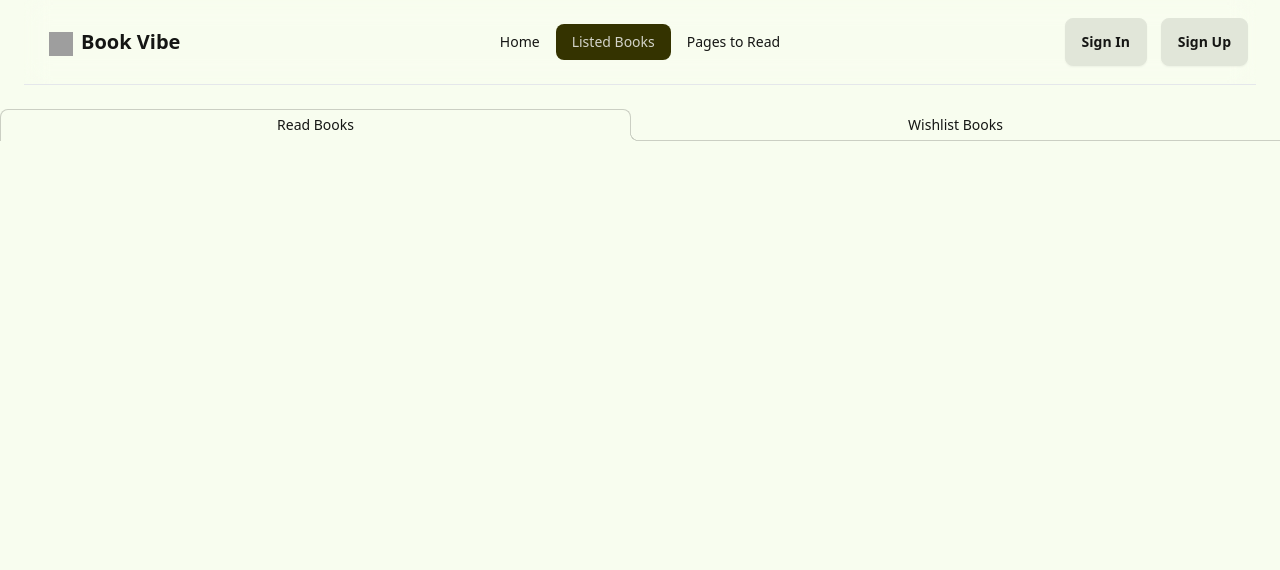
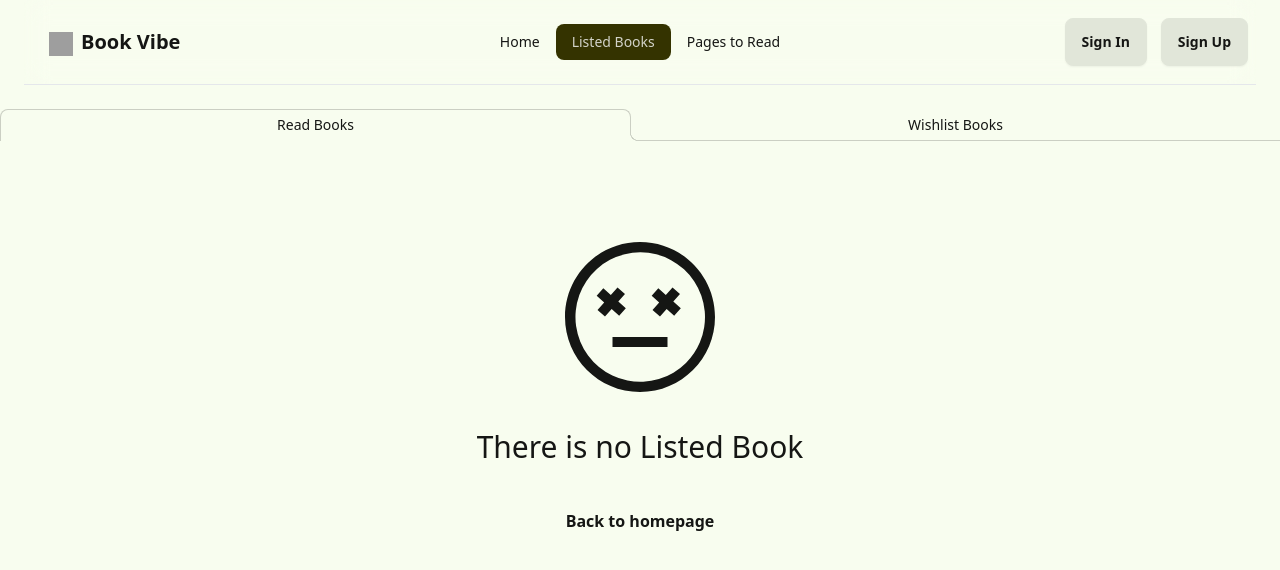
Before and after one commit to hrid1/book-review, a React (Vite) app: page /listedbook/wishlist in a window 1280 px wide. Shown: the top 570 px of the page. Built offline with nearby package versions, Linux system fonts and the light colour scheme; grey boxes are pictures that could not be loaded.

Commit message:
Fix a bug

```diff
--- a/src/components/ReadingBook.jsx
+++ b/src/components/ReadingBook.jsx
@@ -1,12 +1,14 @@
-import React from "react";
-import SingleBook from "./pages/SingleBook/SingleBook";
+
+import { getReadList } from "../utilites";
 import BookListCard from "./common/BookListCard/BookListCard";
-import { getReadList, getWishList } from "../utilites";
+import NotFound from "./common/NotFound/NotFound";
 
 const ReadingBook = () => {
   const books = getReadList();
-// const books= getWishList();
+  // const books= getWishList();
   console.log(books);
+
+  if (books.length < 1) return <NotFound name={"Reading Book"}></NotFound>;
   return (
     <div>
       {/* <BookListCard></BookListCard> */}
--- a/src/components/WishList.jsx
+++ b/src/components/WishList.jsx
@@ -1,10 +1,12 @@
 import { getWishList } from "../utilites";
 import BookListCard from "./common/BookListCard/BookListCard";
+import NotFound from "./common/NotFound/NotFound";
 
 const books = getWishList();
 // console.log(books);
 
 const WishList = () => {
+  if (books.length === 0) return <NotFound name={'Listed Book'}></NotFound>
   return (
     <div>
       {books.map((book) => (
--- /dev/null
+++ b/src/components/common/NotFound/NotFound.jsx
@@ -0,0 +1,45 @@
+import React from "react";
+import { Link } from "react-router-dom";
+
+const NotFound = ({name}) => {
+  return (
+    <section className="flex items-center h-full sm:p-16 dark:bg-gray-50 dark:text-gray-800">
+      <div className="container flex flex-col items-center justify-center px-5 mx-auto my-8 space-y-8 text-center sm:max-w-md">
+        <svg
+          xmlns="http://www.w3.org/2000/svg"
+          viewBox="0 0 512 512"
+          className="w-40 h-40 dark:text-gray-400"
+        >
+          <path
+            fill="currentColor"
+            d="M256,16C123.452,16,16,123.452,16,256S123.452,496,256,496,496,388.548,496,256,388.548,16,256,16ZM403.078,403.078a207.253,207.253,0,1,1,44.589-66.125A207.332,207.332,0,0,1,403.078,403.078Z"
+          ></path>
+          <rect
+            width="176"
+            height="32"
+            x="168"
+            y="320"
+            fill="currentColor"
+          ></rect>
+          <polygon
+            fill="currentColor"
+            points="210.63 228.042 186.588 206.671 207.958 182.63 184.042 161.37 162.671 185.412 138.63 164.042 117.37 187.958 141.412 209.329 120.042 233.37 143.958 254.63 165.329 230.588 189.37 251.958 210.63 228.042"
+          ></polygon>
+          <polygon
+            fill="currentColor"
+            points="383.958 182.63 360.042 161.37 338.671 185.412 314.63 164.042 293.37 187.958 317.412 209.329 296.042 233.37 319.958 254.63 341.329 230.588 365.37 251.958 386.63 228.042 362.588 206.671 383.958 182.63"
+          ></polygon>
+        </svg>
+        <p className="text-3xl">There is no {name}</p>
+        <Link
+          to={'/'}
+          className="px-8 py-3 font-semibold rounded dark:bg-violet-600 dark:text-gray-50"
+        >
+          Back to homepage
+        </Link>
+      </div>
+    </section>
+  );
+};
+
+export default NotFound;
--- a/src/components/pages/HomePage/Homepage.jsx
+++ b/src/components/pages/HomePage/Homepage.jsx
@@ -1,12 +1,25 @@
-import { useState } from "react";
+import { useEffect, useState } from "react";
 import BookCard from "../../common/BookCard/BookCard";
-import { useLoaderData } from "react-router-dom";
+import { useLoaderData, useNavigation } from "react-router-dom";
 
 const Homepage = () => {
   const [wishList, setWishList] = useState([]);
 
-  // load data
-  const data = useLoaderData();
+
+
+  // //load data
+  // const data = useLoaderData();
+
+  // load data 2
+
+  const [data, setData] = useState([]);
+  useEffect( () => {
+    fetch('/booksdata.json')
+    .then(res => res.json())
+    .then(data => setData(data));
+  }, [])
+
+  // if(data.books.length === 0) return <h2>Loading</h2>
 
   return (
     <>
@@ -22,7 +35,7 @@
         <section className="grid grid-cols-1 md:grid-cols-2 lg:grid-cols-3 border gap-6 py-5 px-10 my-8 ">
           {/* <BookCard></BookCard> */}
 
-          {data.books.map((book) => (
+          {data.books?.map((book) => (
             <BookCard
               key={book.bookId}
               book={book}
```
Also changed, not shown: src/components/pages/SingleBook/SingleBook.jsx (+2 -5 lines).
